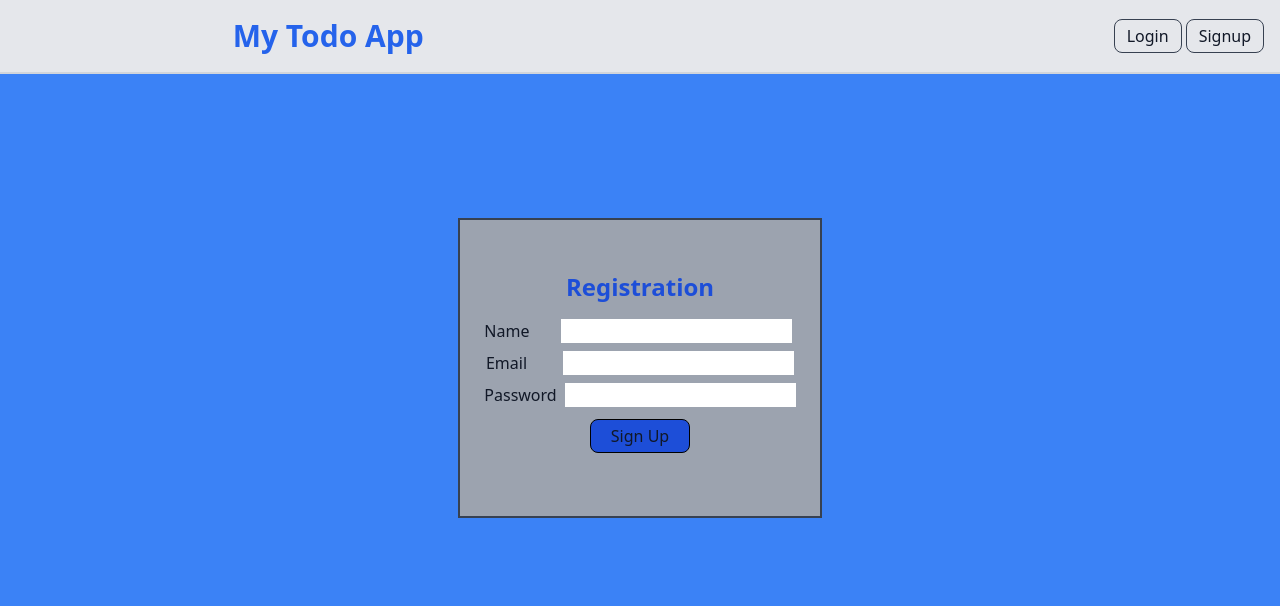
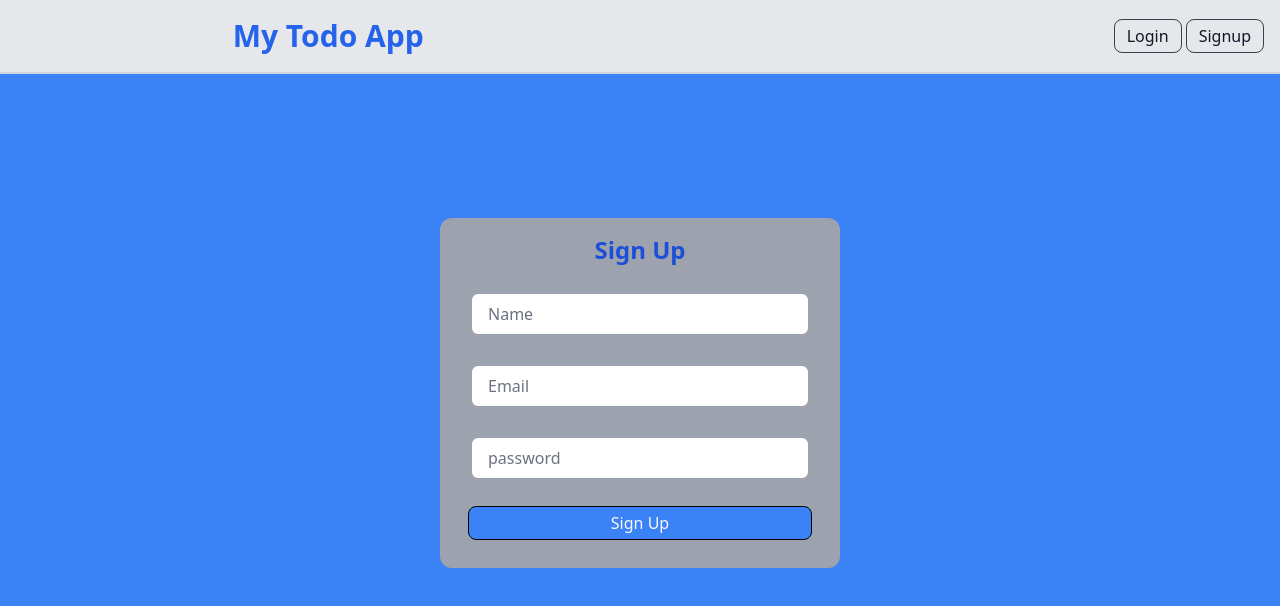
Before and after one commit to Riyaazct/todo-list-react, a React (Create React App) app in the folder client/: page /register in a window 1280 px wide. Shown: the top 606 px of the page. Built offline with nearby package versions, Linux system fonts and the light colour scheme.

Commit message:
adjust: Css to signup form

```diff
--- a/client/src/app/components/LoginScreen.js
+++ b/client/src/app/components/LoginScreen.js
@@ -113,7 +113,7 @@ const LoginScreen = () => {
         <p>
           Don't have an account?{" "}
           <span className="text-blue-600">
-            <Link>Sign Up</Link>
+            <Link to="/register">Sign Up</Link>
           </span>
         </p>
       </div>
--- a/client/src/app/components/Register.js
+++ b/client/src/app/components/Register.js
@@ -45,19 +45,17 @@ const Register = () => {
   });
 
   return (
-    <div className="flex justify-center mt-36">
-      <div className="p-2 border-2 h-[300px] flex flex-col justify-center bg-gray-400 border-gray-700 text-center">
-        <h2 className="text-2xl font-bold text-blue-700">
-          Registration
-        </h2>
+    <div className="mt-36">
+      <div className="w-full max-w-[400px] text-center bg-gray-400 rounded-xl m-auto p-2 p-4">
+        <h2 className="text-2xl font-bold text-blue-700">Sign Up</h2>
 
         <form onSubmit={formik.handleSubmit}>
           {!successful && (
             <div className="p-3 text-center">
-              <div className="p-1 w-max">
-                <label htmlFor="name">Name</label>
+              <div className="p-1">
                 <input
-                  className="ml-8"
+                  className="w-full p-2 my-3 font-medium rounded-md placeholder:text-gray-500 placeholder:pl-2"
+                  placeholder="Name"
                   type="text"
                   name="name"
                   id="name"
@@ -72,9 +70,9 @@ const Register = () => {
 
               {/* email input */}
               <div className="p-1">
-                <label htmlFor="email">Email</label>
                 <input
-                  className="ml-9"
+                  className="w-full p-2 my-3 font-medium rounded-md placeholder:text-gray-500 placeholder:pl-2"
+                  placeholder="Email"
                   type="text"
                   id="email"
                   name="email"
@@ -89,9 +87,9 @@ const Register = () => {
 
               {/* Password Input */}
               <div className="p-1">
-                <label htmlFor="password">Password</label>
                 <input
-                  className="ml-2"
+                  className="w-full p-2 my-3 font-medium rounded-md placeholder:text-gray-500 placeholder:pl-2"
+                  placeholder="password"
                   type="password"
                   id="password"
                   name="password"
@@ -110,7 +108,7 @@ const Register = () => {
               {/* Submit Button */}
               <div>
                 <button
-                  className="p-1 mt-2"
+                  className="w-full p-1 mt-3 bg-blue-500 text-gray-50"
                   type="submit"
                   disabled={formik.isSubmitting}
                 >
```
